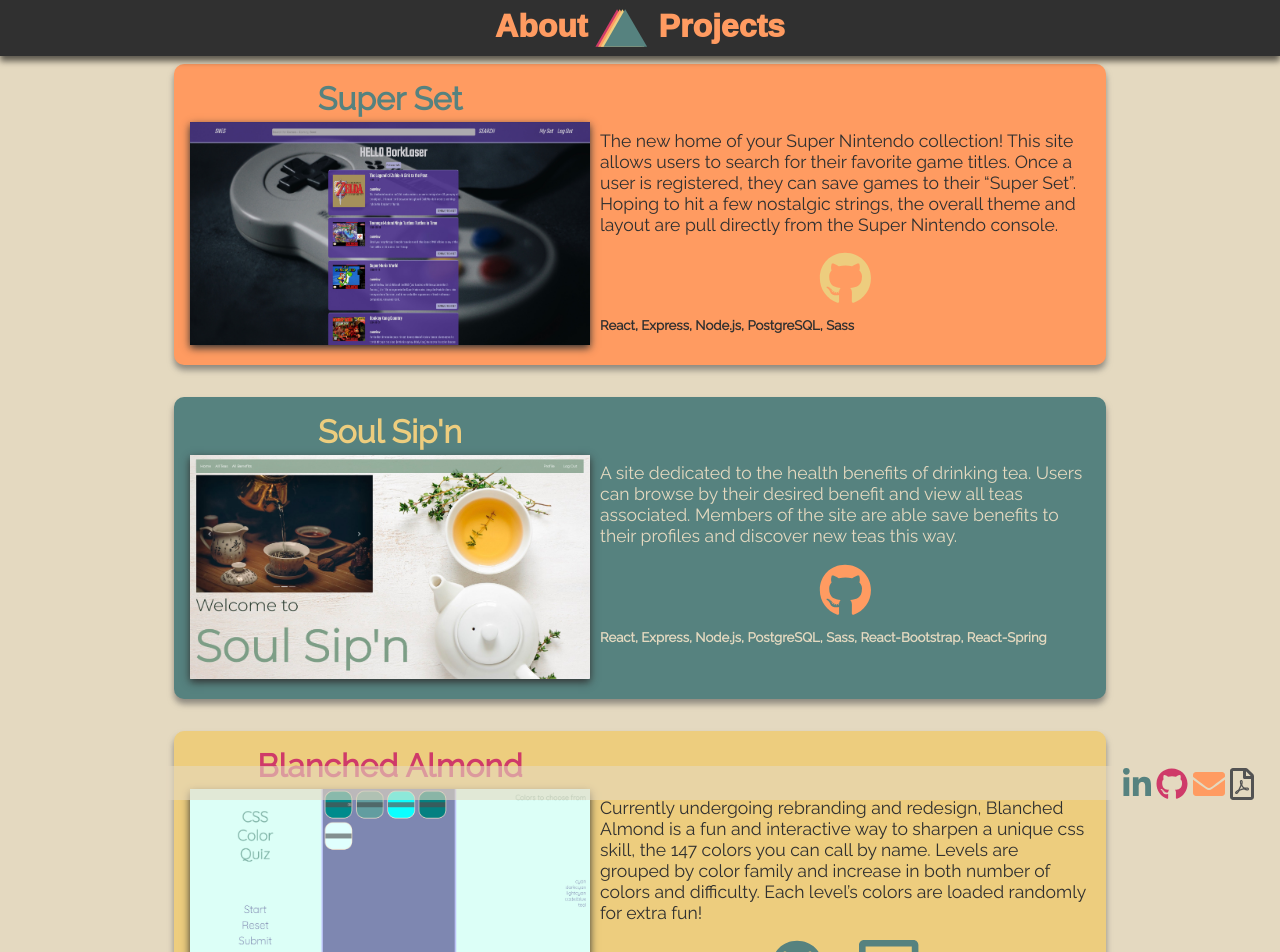
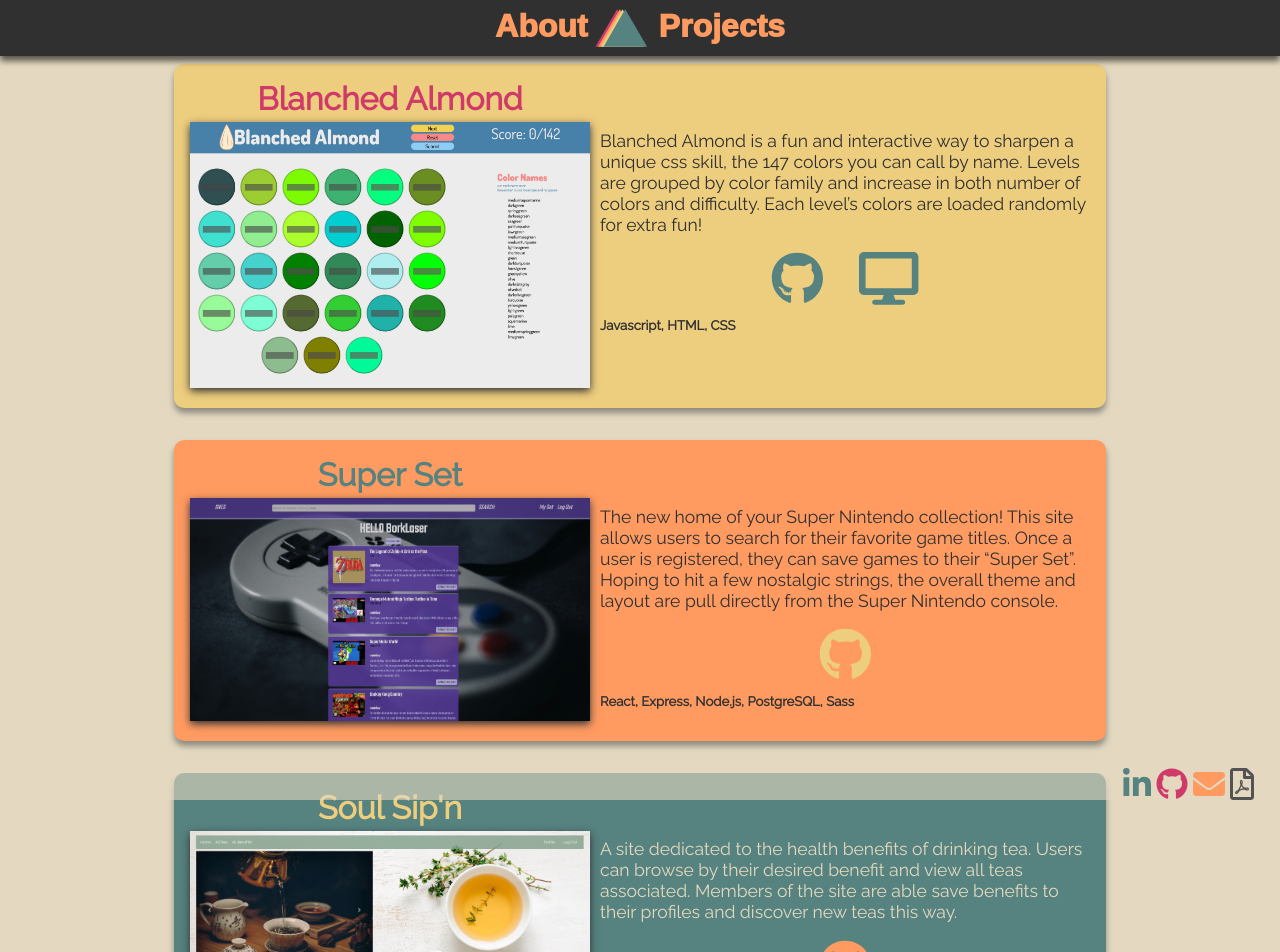
Before and after one commit to BrockMolmen/my-web-portfolio, a React (Create React App) app: page /projects in a window 1280 px wide. Shown: the top 952 px of the page. Built offline with nearby package versions, Linux system fonts and the light colour scheme; a web font is replaced by a local one.

Commit message:
added and updated projects page

```diff
--- a/src/pages/Projects.js
+++ b/src/pages/Projects.js
@@ -5,8 +5,27 @@
 
 const Projects = () => {
   return (
+
     <div className="bump">
       <div className="stack-it">
+
+        <div className="project-container card-three">
+              <div className="proj-left">
+                <h1 className='proj-title '>Blanched Almond</h1>
+                <img className="proj-screenshot" src="BA1.jpg" alt="Blanched Almond Screenshot" />
+
+              </div>
+              <div className="proj-right">
+                <p className="proj-deck">Blanched Almond is a fun and interactive way to sharpen a unique css skill, the 147 colors you can call by name. Levels are grouped by color family and increase in both number of colors and difficulty. Each level’s colors are loaded randomly for extra fun! </p>
+                <div className="proj-gitbox">
+                <a href="https://github.com/BrockMolmen/blanched-almond" target="_blank" rel="noopener noreferrer" alt="GitHub" title="GitHub"><FontAwesomeIcon icon={faGithub} size="3x" className="icon" /></a>
+                <a href="https://brockmolmen.github.io/blanched-almond/" target="_blank" rel="noopener noreferrer"  alt="Blandched Almond - live site" title="Blandched Almond - live site"><FontAwesomeIcon icon={faDesktop} size="3x" className="icon" /></a>
+                </div>
+
+                <p className="proj-tech">Javascript, HTML, CSS</p>
+              </div>
+            </div>
+
         <div className="project-container card-one">
           <div className="proj-left">
             <h1 className='proj-title'>Super Set</h1>
@@ -26,7 +45,7 @@
         <div className="project-container card-two">
           <div className="proj-left">
             <h1 className='proj-title'>Soul Sip'n</h1>
-            <img className="proj-screenshot" src="SoulSipn1.jpg" alt="Super Set Screenshot" />
+            <img className="proj-screenshot" src="SoulSipn1.jpg" alt="Soul Sip'n Screenshot" />
 
           </div>
           <div className="proj-right">
@@ -41,22 +60,20 @@
 
         <div className="project-container card-three">
           <div className="proj-left">
-            <h1 className='proj-title '>Blanched Almond</h1>
-            <img className="proj-screenshot" src="CCQ1.jpg" alt="Super Set Screenshot" />
+            <h1 className='proj-title '>CSS Color Quiz</h1>
+            <img className="proj-screenshot" src="CCQ1.jpg" alt="Color Quiz Screenshot" />
 
           </div>
           <div className="proj-right">
-            <p className="proj-deck">Currently undergoing rebranding and redesign, Blanched Almond is a fun and interactive way to sharpen a unique css skill, the 147 colors you can call by name. Levels are grouped by color family and increase in both number of colors and difficulty. Each level’s colors are loaded randomly for extra fun! </p>
+            <p className="proj-deck">Blanched Almond alpha version - color matching quiz based on color names that can be used in Cascading Style Sheets (CSS) for web design</p>
             <div className="proj-gitbox">
-            <a href="https://github.com/BrockMolmen/CSS-Color-Match" target="_blank" rel="noopener noreferrer" alt="GitHub" title="GitHub"><FontAwesomeIcon icon={faGithub} size="3x" className="icon" /></a>
-            <a href="https://brockmolmen.github.io/blanched-almond/" target="_blank" rel="noopener noreferrer"  alt="Blandched Almond - live site" title="Blandched Almond - live site"><FontAwesomeIcon icon={faDesktop} size="3x" className="icon" /></a>
+            <a href="hhttps://github.com/BrockMolmen/css-color-quiz" target="_blank" rel="noopener noreferrer" alt="GitHub" title="GitHub"><FontAwesomeIcon icon={faGithub} size="3x" className="icon" /></a>
+            <a href="https://brockmolmen.github.io/css-color-quiz/" target="_blank" rel="noopener noreferrer"  alt="Blandched Almond - live site" title="Blandched Almond - live site"><FontAwesomeIcon icon={faDesktop} size="3x" className="icon" /></a>
             </div>
 
             <p className="proj-tech">Javascript, HTML, CSS</p>
           </div>
         </div>
-
-
 
       </div>
     </div>
```
Also changed, not shown: public/BA1.jpg (added).
